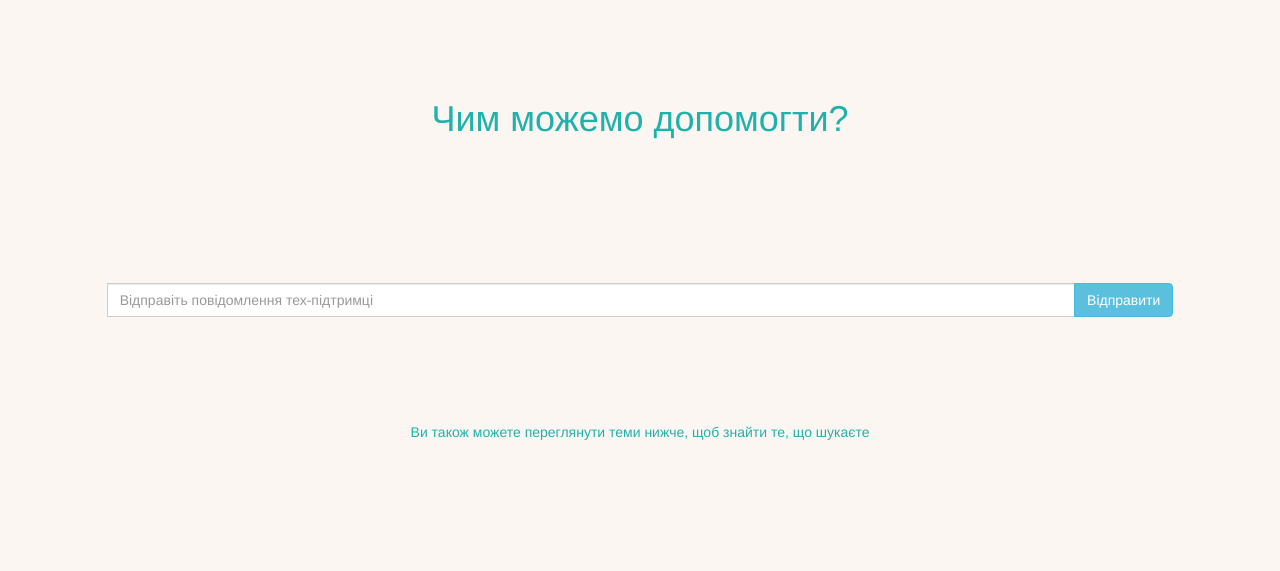
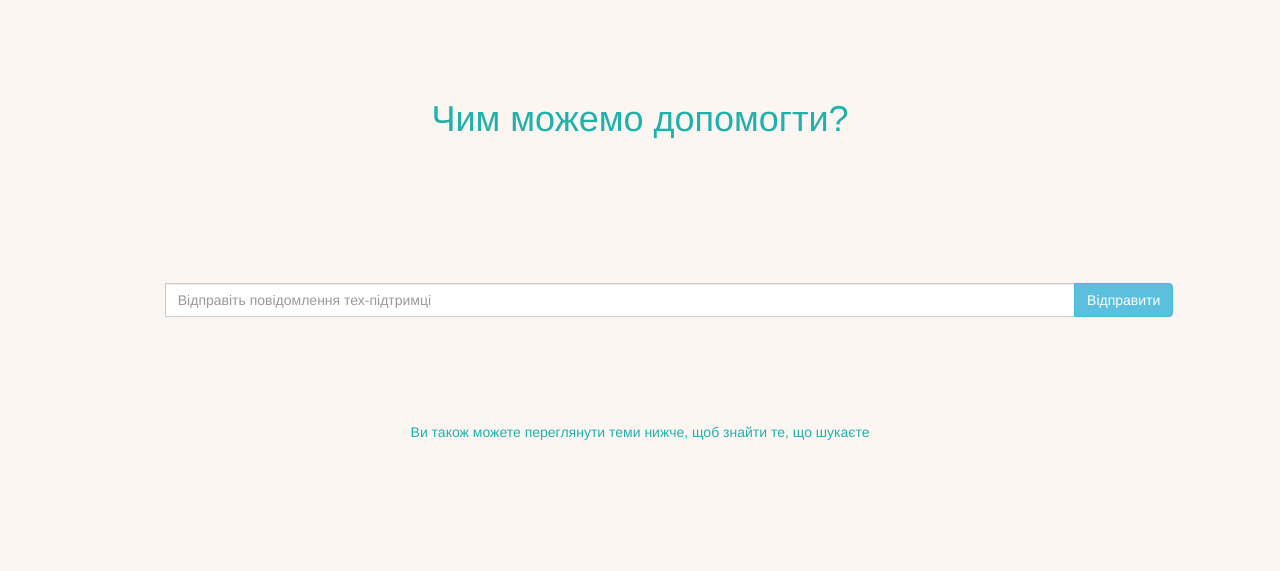
Before and after one commit to klochkov1/inshort_2020, a Django app: page /FAQ/ in a window 1280 px wide. Shown: the part 99-670 px from the top of the page. Run offline with Django 3.2, Linux system fonts and the light colour scheme; some libraries are stand-ins or nearby versions.

Commit message:
add fix with width input

```diff
--- a/home/static/css/style.css
+++ b/home/static/css/style.css
@@ -34,12 +34,7 @@ body {
 
 }
 
-.form-control
-{
-  padding-top: 5%;
-  position: relative;
-  margin: 0 auto;
-}
+
 
 .menu{
   border-radius: 2%;
@@ -95,6 +90,9 @@ body {
 
 .form-control
 {
+  max-width: 94%;
+  padding-top: 5%;
+  margin-left:  6%;
   padding-bottom: 5%;
   position: relative;
   display: flex;
@@ -116,6 +114,7 @@ border-radius: 4px;
 }
 .word-break{
   word-break: break-all;
+  font-size: 16px;
 }
 
 .submenuItems
```
